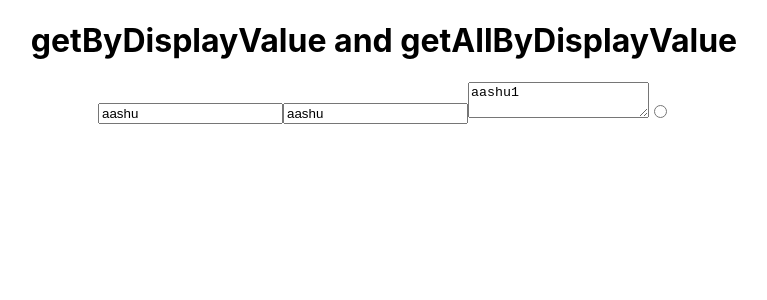
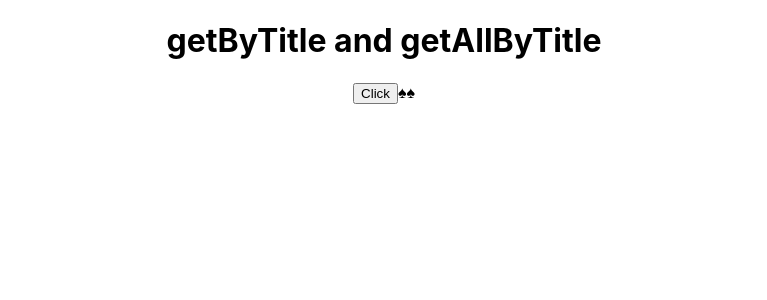
Before and after one commit to ritikkamboj/React-Testing, a React (Create React App) app: page / in a window 1280 px wide. Shown: the top 300 px of the page, without its empty margins (256-1023 px from the left). Built offline with nearby package versions, Linux system fonts and the light colour scheme.

Commit message:
getAllByTitle and getAllByTitle and testing of span tag

```diff
--- a/src/App.js
+++ b/src/App.js
@@ -5,13 +5,11 @@ function App() {
 
   return (
     <div className="App">
-      <h1>getByDisplayValue and getAllByDisplayValue</h1>
-      <input type="text" defaultValue="aashu" />
-      <input type="text" defaultValue="aashu" />
+      <h1>getByTitle and getAllByTitle</h1>
+      <button title='click'>Click </button>
+      <span title='spade'>&#9824;</span>
+      <span title='spade'>&#9824;</span>
 
-      <textarea defaultValue="aashu1" />
-
-      <input type="radio" defaultValue="male" />
     </div>
   );
 }
```
Also changed, not shown: 1 other file (tests, documents, lock files or other folders).
